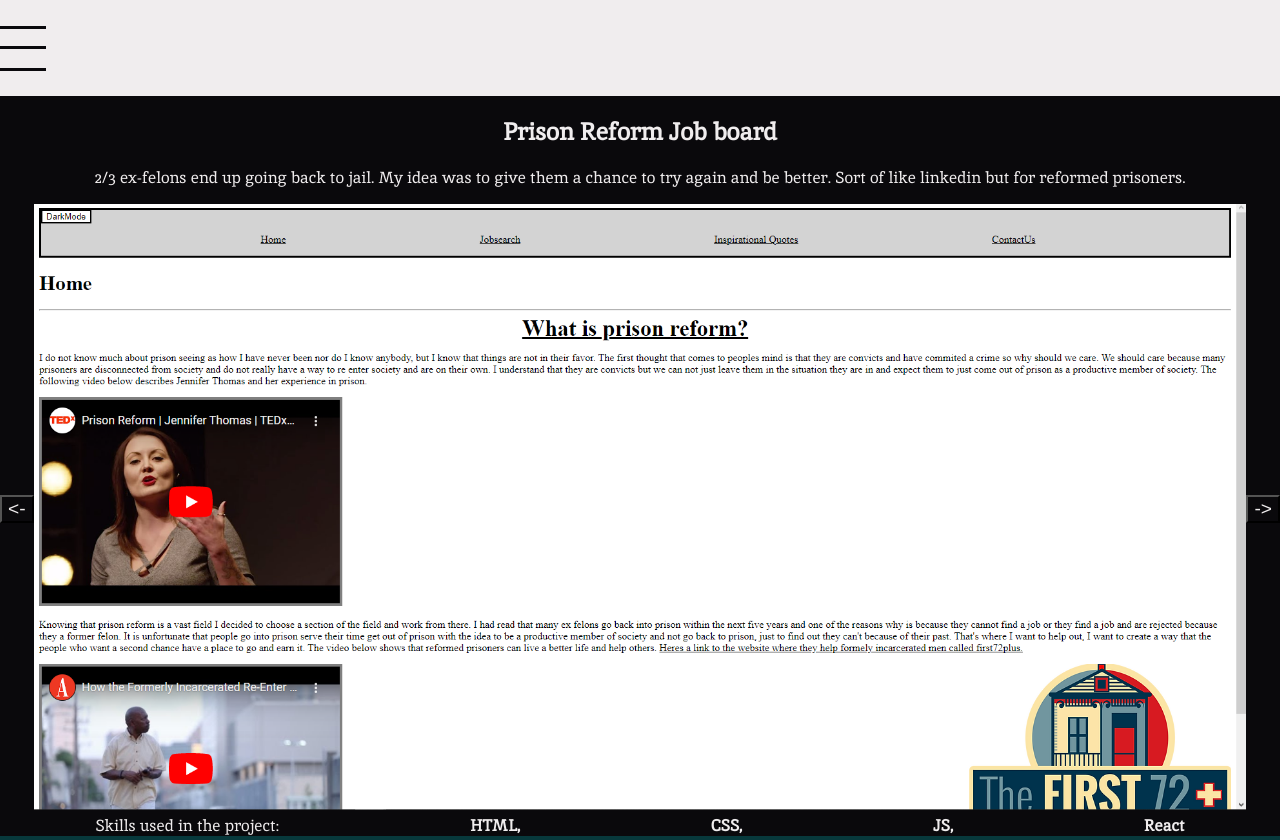
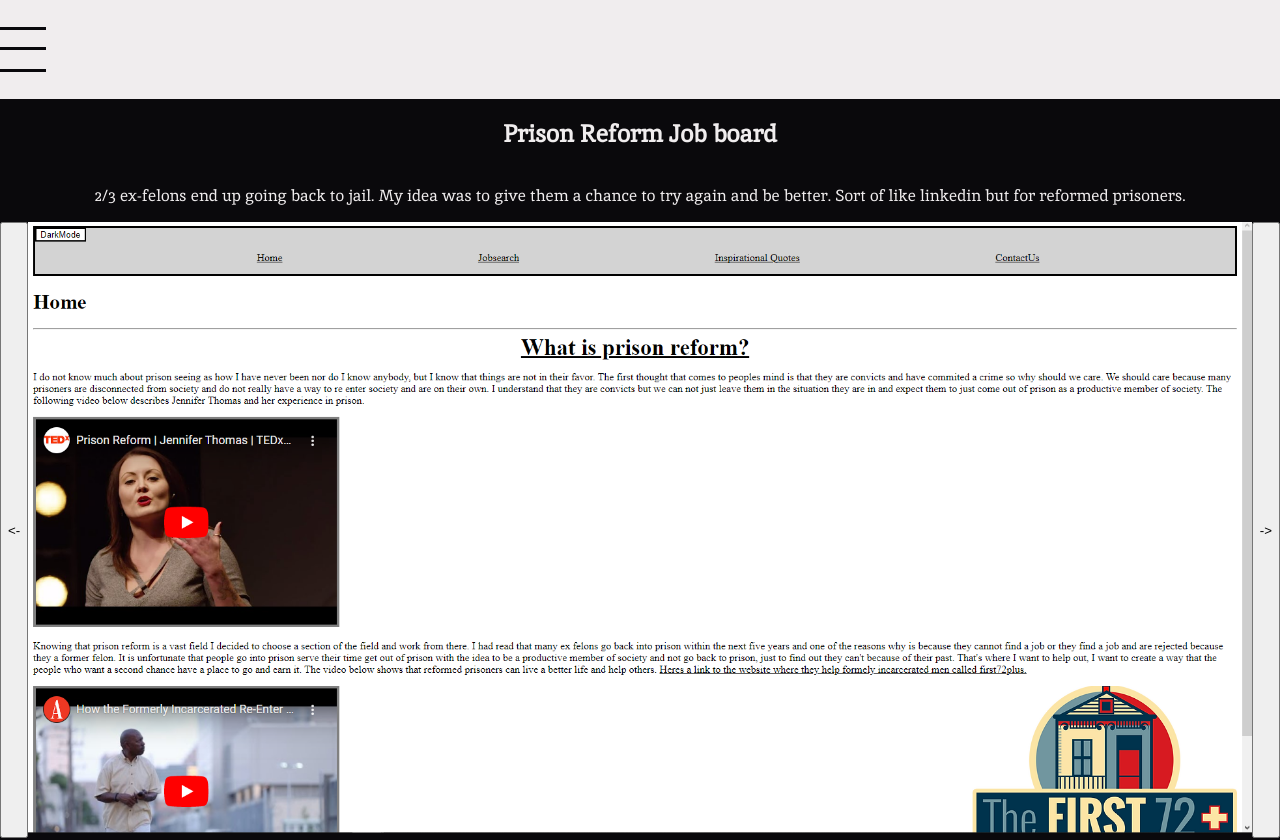
Before and after one commit to ChristopherB91/portfolio, a React (Vite) app: page /Projects in a window 1280 px wide. Shown: the top 840 px of the page. Built offline with nearby package versions, Linux system fonts and the light colour scheme.

Commit message:
gave projects the same styling as the aboutMe page

```diff
--- a/src/App.css
+++ b/src/App.css
@@ -239,15 +239,33 @@ h1 svg {
 
 /* Projects */
 
+#projects {
+  display: flex;
+  flex-direction: column;
+  justify-content: space-between;
+}
+
+#projects.active {
+  animation: textSwitch 1s ease-in-out;
+}
+
 #projects div {
   display: flex;
-  align-items: center;
 }
 
-#projects input {
-  background-color: #0a090c;
+#projects button {
+  background: none;
   color: #f0edee;
-  font-size: larger;
+  font-size: large;
+  border: none;
+  font-size: 1.5rem;
+  cursor: pointer;
+  margin: 0 1rem;
+}
+
+#projects button:disabled {
+  opacity: 0.5;
+  cursor: not-allowed;
 }
 
 #projects img {
```
